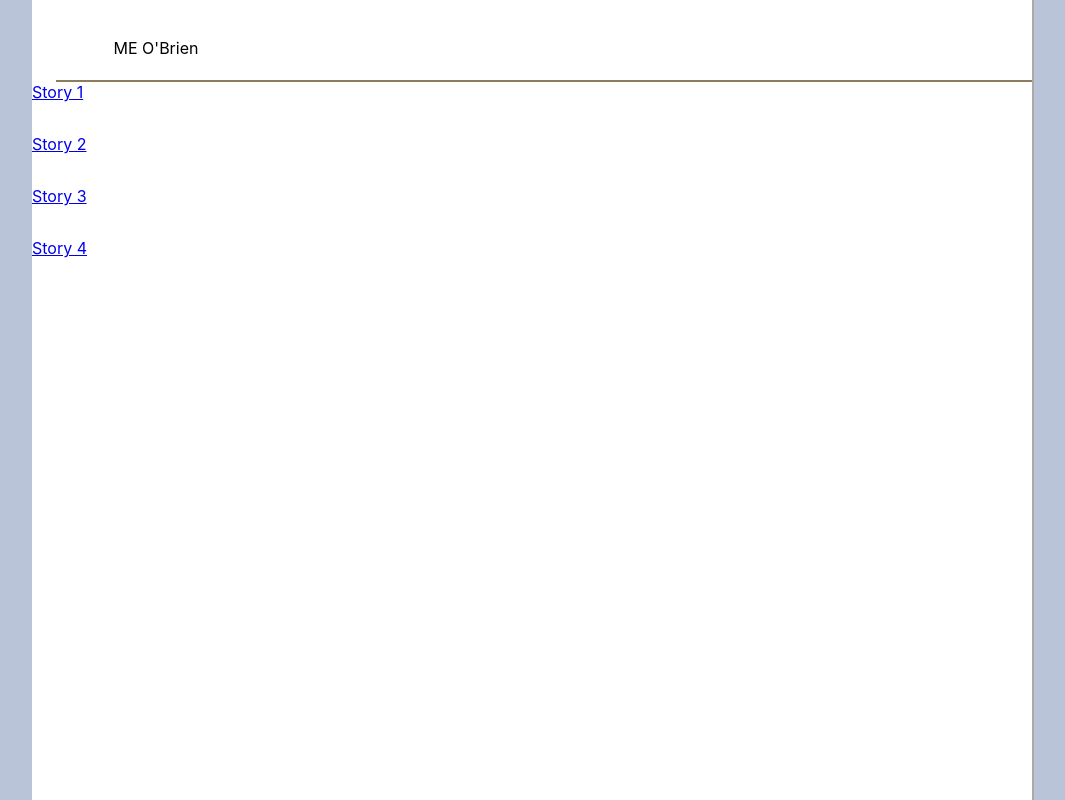
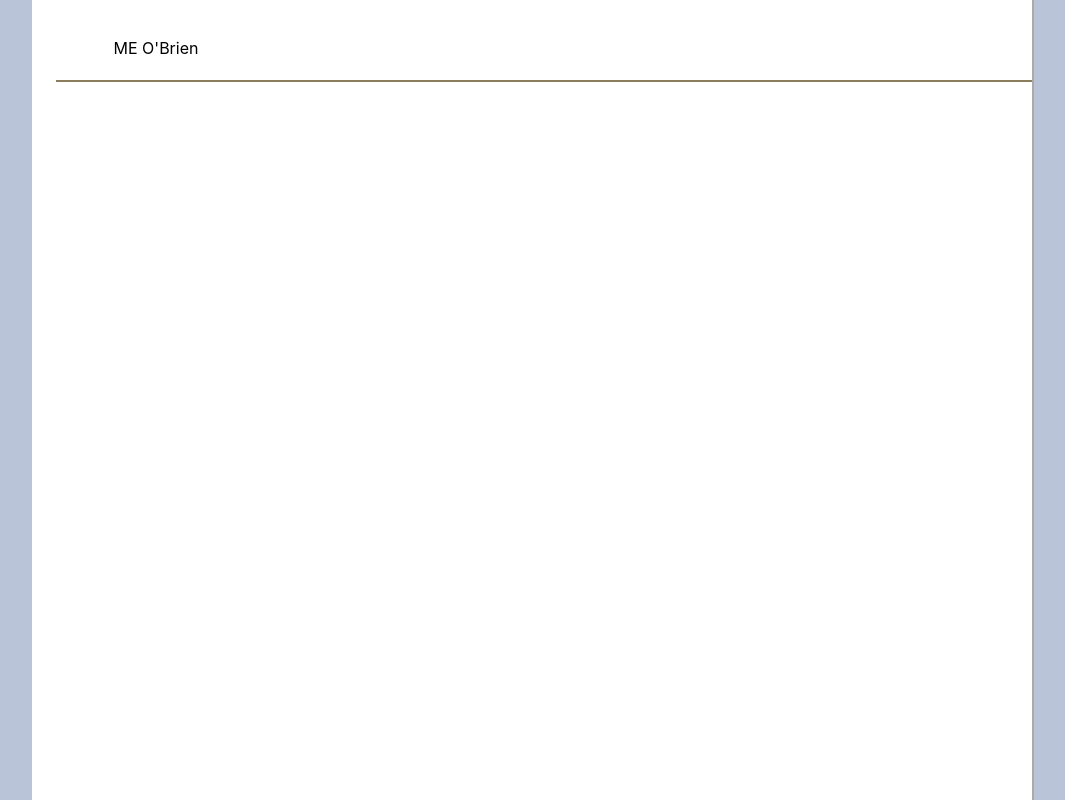
Before and after one commit to mobrien650/write, a React (Create React App) app: page / in a window 1280 px wide. Shown: the whole page, without its empty margins (108-1173 px from the left). Built offline with nearby package versions, Linux system fonts and the light colour scheme.

Commit message:
Start layout change

```diff
--- a/src/App.js
+++ b/src/App.js
@@ -8,13 +8,13 @@ import {
 
 import styled from 'styled-components';
 
-import Navigation from 'components/Navigation'
-
 import HomePage from 'pages/ui/HomePage'
 import StoryPage from 'pages/ui/StoryPage'
 
 import { COLORS } from 'styles/color';
 import { SPACING_DIMEN } from 'styles/dimen'
+
+import Shell from 'components/Shell'
 
 const Wrapper = styled.div`
   padding-left: ${SPACING_DIMEN.LARGE_PLUS};
@@ -34,12 +34,13 @@ function App() {
   return (
     <Router>
         <Wrapper>
-         <Content>
-            <Navigation />
-            <Switch>
-              <Route path="/" component={HomePage} exact/>
-              <Route path="/story/:name" component={StoryPage}/>
-            </Switch>
+          <Content>
+            <Shell storyList={[]}>
+              <Switch>
+                <Route path="/" component={HomePage} exact/>
+                <Route path="/story/:name" component={StoryPage}/>
+              </Switch>
+            </Shell>
           </Content>
         </Wrapper>
     </Router>
--- /dev/null
+++ b/src/components/Aside.js
@@ -0,0 +1,12 @@
+import React from 'react';
+import Post from './Post'
+
+export default (props) => {
+    return (
+        <aside>
+            {props.storyList.map((data, index) => {
+                return <Post key={`post-list-${index}`} post={data} />
+            })}
+        </aside>
+    )
+}
--- a/src/components/Post.js
+++ b/src/components/Post.js
@@ -5,7 +5,13 @@ import { Link } from "react-router-dom";
 
 const Wrapper = styled.div`
     padding-bottom: 32px;
-`;
+    a {
+        background: pink;
+        &:hover {
+            background: red;
+        }
+    }
+`
 
 export default (props) => {
     return (
--- /dev/null
+++ b/src/components/Shell.js
@@ -0,0 +1,15 @@
+import React from 'react';
+import Navigation from './Navigation';
+import Aside from './Aside';
+
+export default (props) => {
+    return (
+        <div>
+            <Navigation />
+            <Aside storyList={props.storyList} />
+            <main>
+                {props.children}
+            </main>
+        </div>
+    )
+}
--- a/src/pages/ui/HomePage.js
+++ b/src/pages/ui/HomePage.js
@@ -7,13 +7,7 @@ import BasePage from './BasePage';
 
 import HomeViewModel from '../logic/HomeViewModel'
 
-import Post from '../../components/Post';
-
-const Page = styled.div`
-    margin-left: ${SPACING_DIMEN.LARGE_PLUS};
-    margin-right: ${SPACING_DIMEN.LARGE_PLUS};
-    padding-top:  ${SPACING_DIMEN.LARGE_PLUS};
-`
+import Shell from '../../components/Shell';
 
 export default class HomePage extends BasePage {
     constructor(props) {
@@ -21,12 +15,6 @@ export default class HomePage extends BasePage {
     }
 
     render() {
-        return (
-            <Page>
-                {this.state.storyList.map((data, index) => {
-                    return <Post key={`post-list-${index}`} post={data} />
-                })}
-            </Page>
-        )
+        return null
     }
 }
```
